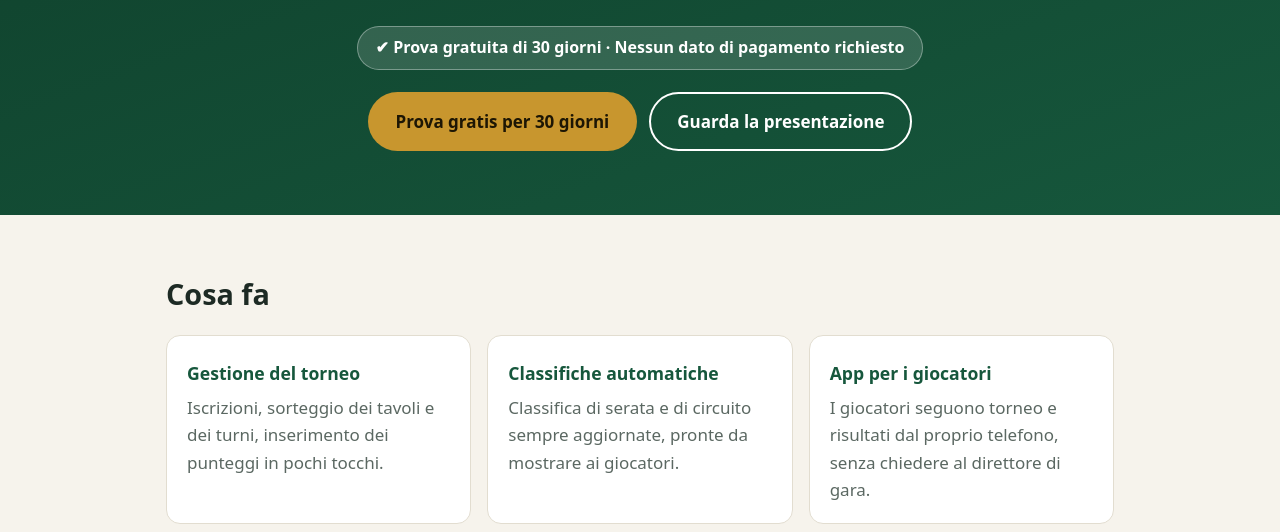
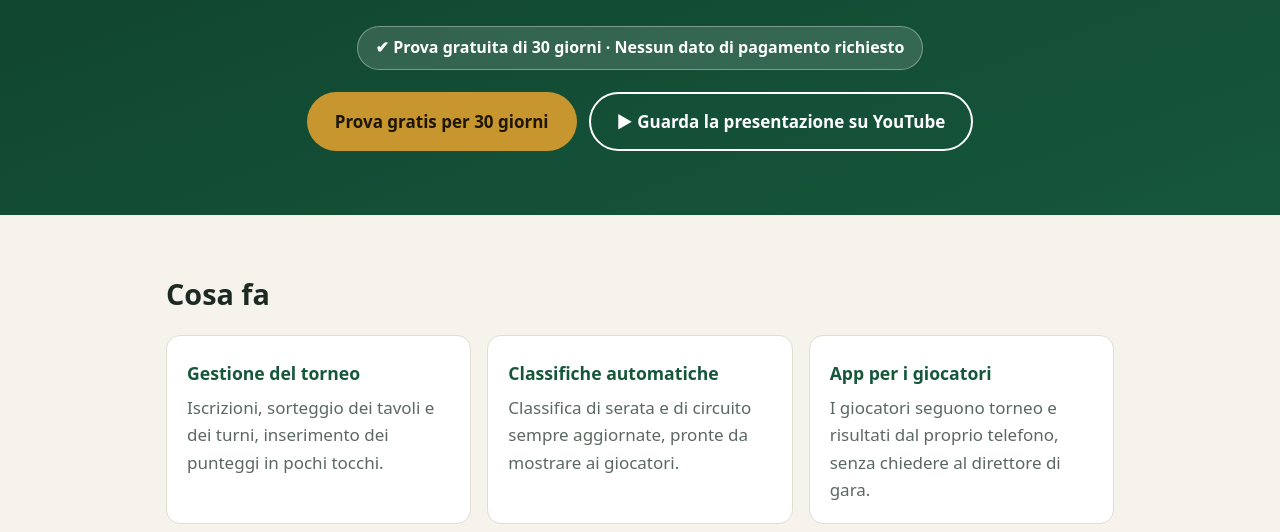
Before and after one commit to burracool-italia/burraco-il-tuo-torneo-sito, a plain HTML site: page index.html in a window 1280 px wide. Shown: the part 268-800 px from the top of the page. Drawn offline with Linux system fonts and the light colour scheme.

Commit message:
Il pulsante della presentazione apre direttamente la playlist YouTube
Co-Authored-By: Claude Sonnet 5.5 <noreply@anthropic.com>

```diff
--- a/index.html
+++ b/index.html
@@ -55,7 +55,7 @@
     <div class="badge">✔ Prova gratuita di 30 giorni · Nessun dato di pagamento richiesto</div>
     <div class="btns">
       <a class="btn primary" id="lnk-licenza-1" href="https://burracool-italia.github.io/gestionale-burraco-licenza/">Prova gratis per 30 giorni</a>
-      <a class="btn ghost" id="lnk-video-1" href="#video">Guarda la presentazione</a>
+      <a class="btn ghost" id="lnk-video-1" target="_blank" rel="noopener" href="PLAYLIST_YOUTUBE_URL">▶ Guarda la presentazione su YouTube</a>
     </div>
   </div>
 </header>
```
